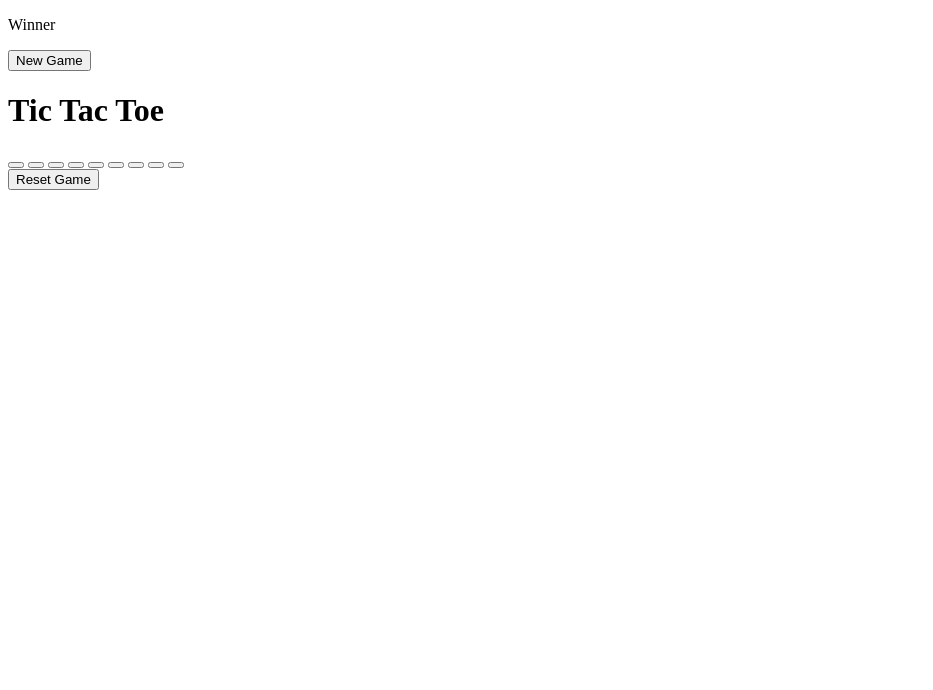
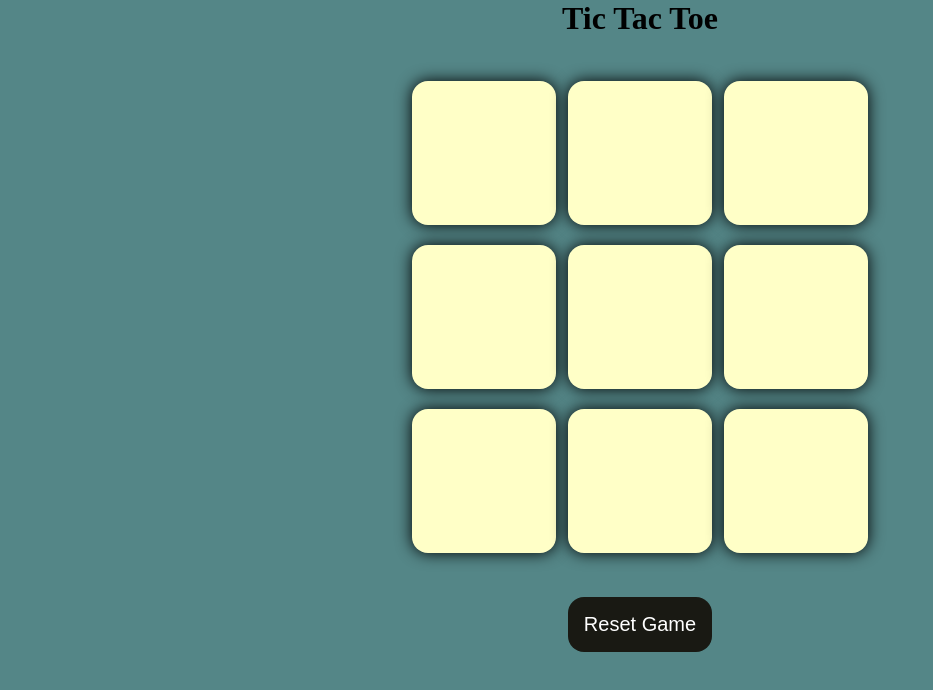
Before and after one commit to Animesh3547/tictactoe, a plain HTML site: page index.html in a window 1280 px wide. Shown: the whole page, without its empty margins (0-933 px from the left). Drawn offline with Linux system fonts and the light colour scheme.

Commit message:
Update index.html

```diff
--- a/index.html
+++ b/index.html
@@ -4,7 +4,7 @@
     <meta charset="UTF-8" />
     <meta name="viewport" content="width=device-width, initial-scale=1.0" />
     <title>Tic-Tac-Toe</title>
-    <link rel="stylesheet" href="/AC/JavaScript/Tic Tac Toe/style.css" />
+    <link rel="stylesheet" href="/style.css" />
   </head>
   <body>
     <div class="msg-container hide">
@@ -29,6 +29,6 @@
       </div>
       <button id="reset">Reset Game</button>
     </main>
-    <script src="/AC/JavaScript/Tic Tac Toe/script.js"></script>
+    <script src="/script.js"></script>
   </body>
 </html>
```
